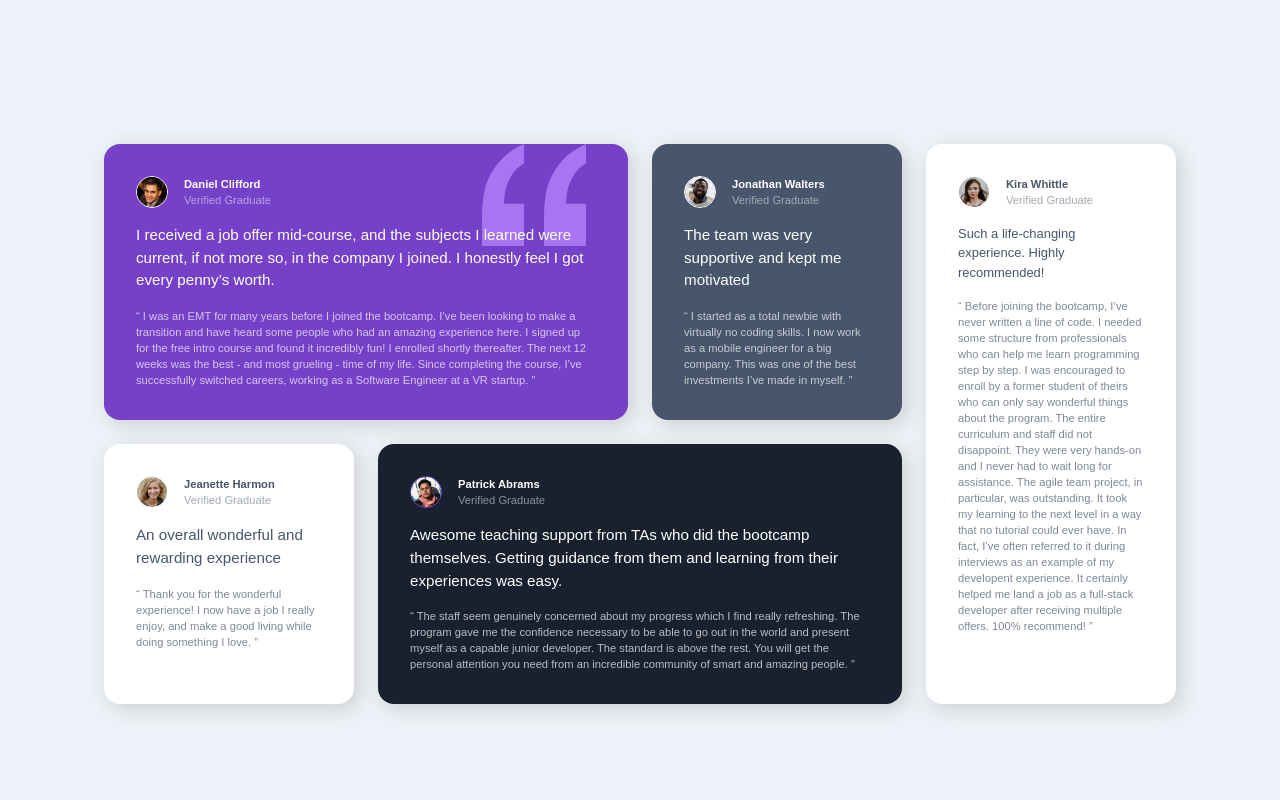
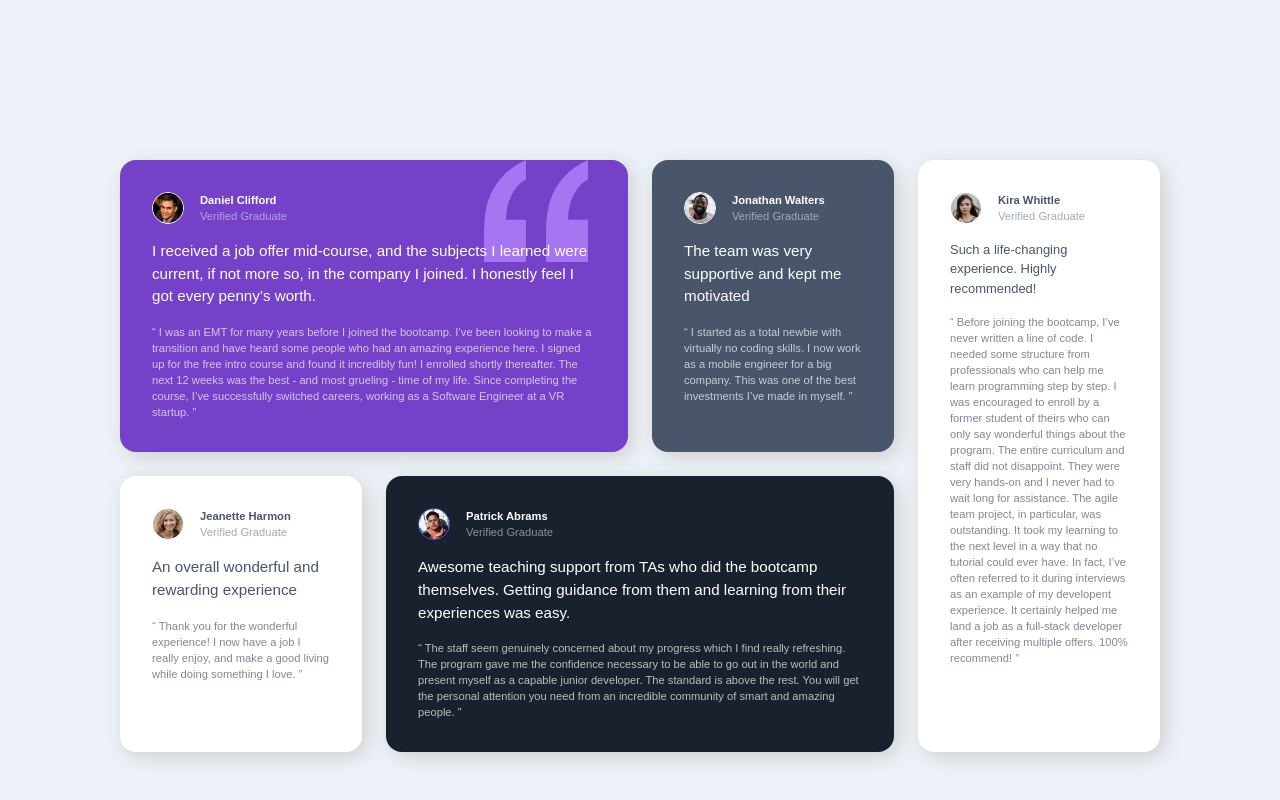
Before and after one commit to lekdup/Testimonial_Grid_Section, a website: page index.html in a window 1280 px wide. Drawn offline with Linux system fonts and the light colour scheme.

Commit message:
section margin adjustment

```diff
--- a/sass/_@media.scss
+++ b/sass/_@media.scss
@@ -3,7 +3,7 @@
         display: grid;
         gap: 1.5rem;
         grid-template-columns: repeat(4, 1fr);
-        margin: 5rem;
+        margin: 6rem;
         font-size: 0.81rem;
     }
     .span-2 {
```
Also changed, not shown: style.css.
